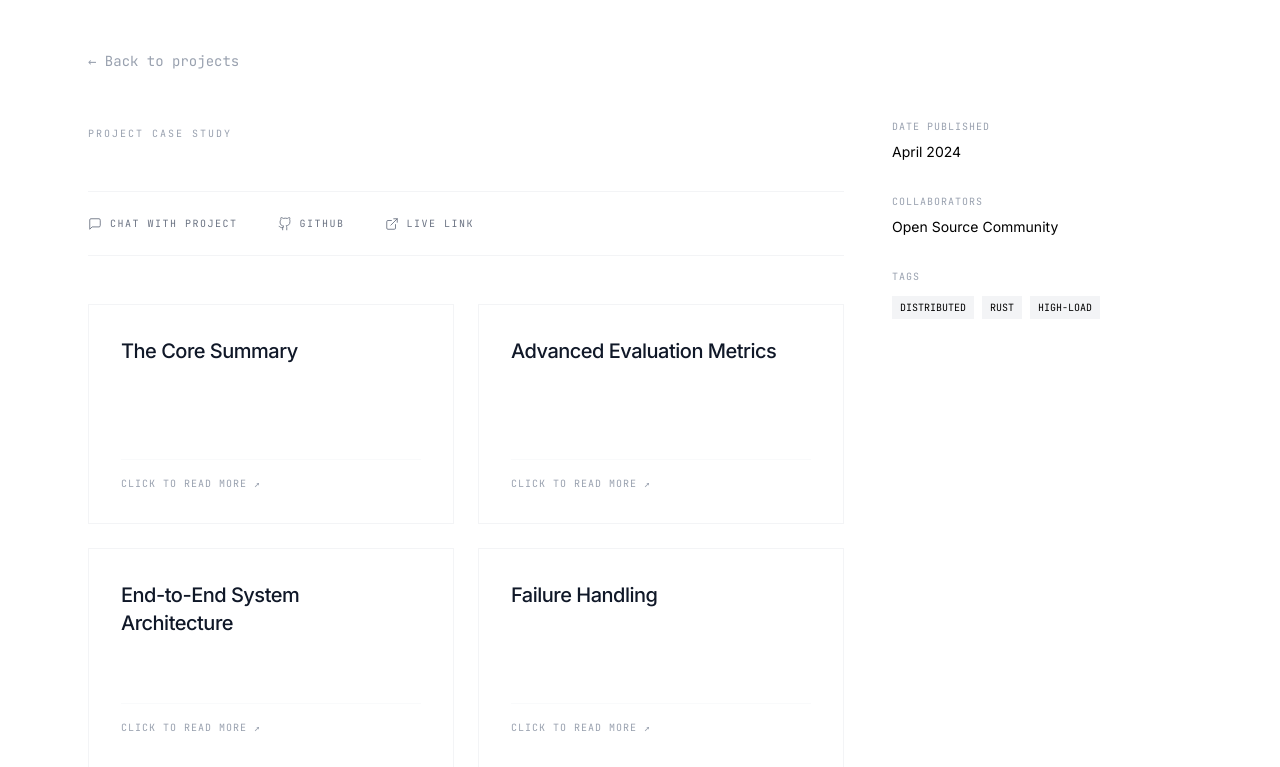
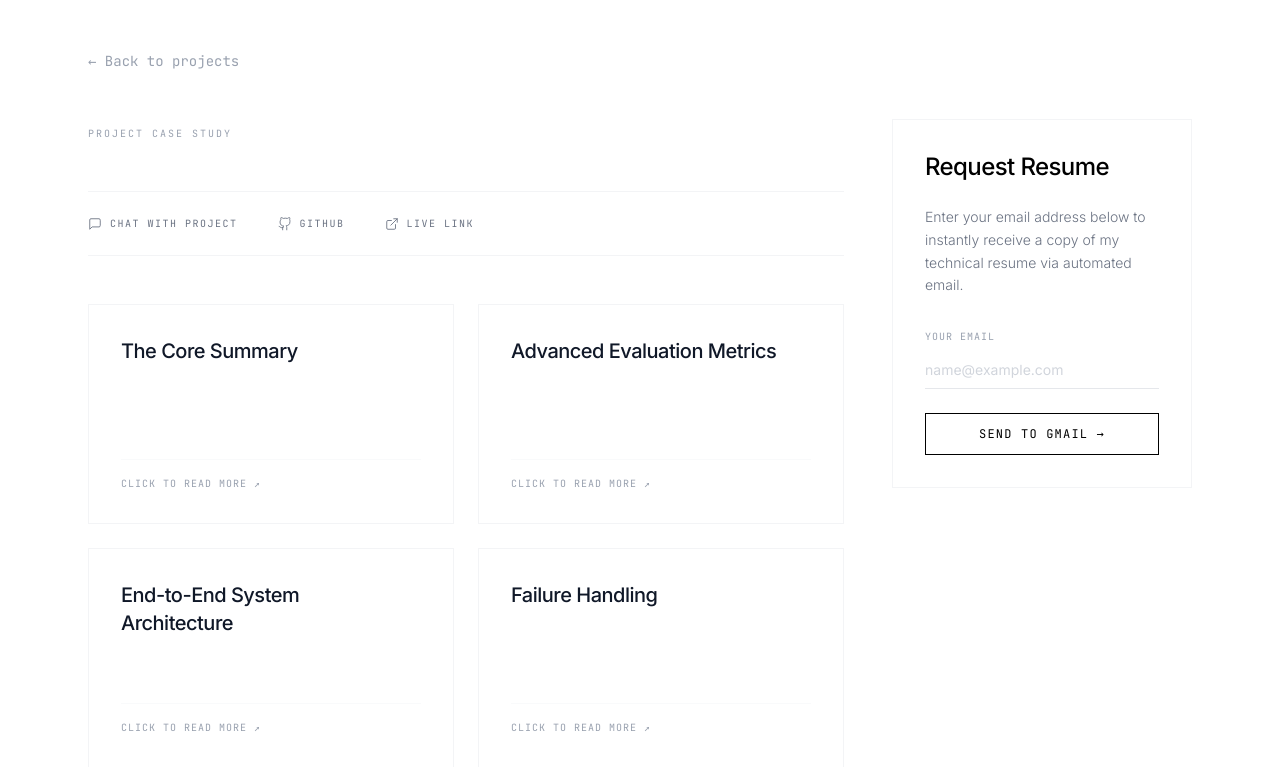
Before and after one commit to Darshanroy/portfolio, a Flask app: template admin_panel/templates/public/project_detail.html in a window 1280 px wide. Shown: the part 53-820 px from the top of the page. Run offline with Flask 3, Linux system fonts and the light colour scheme; the template is opened without the code that fills it, so the values that code supplies are empty.

Commit message:
Remove Model Deployment skill and replace project detail metadata with Request Resume widget

```diff
--- a/admin_panel/seed.py
+++ b/admin_panel/seed.py
@@ -65,7 +65,6 @@ mock_skills = [
     { 'id': 's7', 'title': 'Deep Learning & Neural Networks', 'type': 'skill', 'date': '', 'reading_time': '', 'sections': [] },
     { 'id': 's8', 'title': 'NLP & Transformers', 'type': 'skill', 'date': '', 'reading_time': '', 'sections': [] },
     { 'id': 's9', 'title': 'Computer Vision (OpenCV, YOLO)', 'type': 'skill', 'date': '', 'reading_time': '', 'sections': [] },
-    { 'id': 's10', 'title': 'Model Deployment (ONNX, TensorRT)', 'type': 'skill', 'date': '', 'reading_time': '', 'sections': [] },
     { 'id': 's11', 'title': 'Data Engineering (Pandas, SQL)', 'type': 'skill', 'date': '', 'reading_time': '', 'sections': [] },
     {
       'id': 'l1', 'title': 'Orchestrating Multi-Agent Systems', 'type': 'learning', 'date': 'April 2024', 'reading_time': '10 min read',
--- a/admin_panel/templates/public/project_detail.html
+++ b/admin_panel/templates/public/project_detail.html
@@ -107,21 +107,28 @@
         <!-- Right Side: Meta / Context -->
         <aside class="hidden lg:block space-y-8">
             <div class="sticky top-12 space-y-8">
-                <div class="space-y-2">
-                    <h4 class="text-[10px] font-mono uppercase tracking-widest text-gray-400">Date Published</h4>
-                    <p class="text-sm">April 2024</p>
-                </div>
-                <div class="space-y-2">
-                    <h4 class="text-[10px] font-mono uppercase tracking-widest text-gray-400">Collaborators</h4>
-                    <p class="text-sm">Open Source Community</p>
-                </div>
-                <div class="space-y-2">
-                    <h4 class="text-[10px] font-mono uppercase tracking-widest text-gray-400">Tags</h4>
-                    <div class="flex flex-wrap gap-2 pt-1">
-                        <span class="px-2 py-1 bg-gray-100 text-[10px] font-mono uppercase">Distributed</span>
-                        <span class="px-2 py-1 bg-gray-100 text-[10px] font-mono uppercase">Rust</span>
-                        <span class="px-2 py-1 bg-gray-100 text-[10px] font-mono uppercase">High-Load</span>
+                <!-- Auto Resume Box -->
+                <div class="border border-gray-100 bg-white p-8 flex flex-col group hover:border-black transition-colors duration-300">
+                    <div class="flex justify-between items-start mb-6">
+                        <h3 class="text-2xl font-medium tracking-tight leading-tight">Request Resume</h3>
+                        <div class="h-1.5 w-1.5 rounded-full bg-black scale-0 group-hover:scale-100 transition-transform"></div>
                     </div>
+                    <p class="text-sm text-gray-500 leading-relaxed font-light mb-8">
+                        Enter your email address below to instantly receive a copy of my technical resume via automated email.
+                    </p>
+
+                    <form action="{{ url_for('send_resume') }}" method="POST" class="space-y-6">
+                        <div class="space-y-2">
+                            <label for="resume-email-sidebar" class="block font-mono text-[10px] uppercase tracking-widest text-gray-400">Your Email</label>
+                            <input type="email" id="resume-email-sidebar" name="email" required
+                                class="w-full border-b border-gray-200 bg-transparent px-0 py-2 text-sm text-black placeholder-gray-300 focus:border-black focus:outline-none transition-colors"
+                                placeholder="name@example.com">
+                        </div>
+                        <button type="submit"
+                            class="w-full inline-block px-4 py-3 border border-black bg-transparent text-xs font-mono uppercase tracking-widest text-black hover:bg-black hover:text-white transition-colors">
+                            Send to Gmail &rarr;
+                        </button>
+                    </form>
                 </div>
             </div>
         </aside>
```
